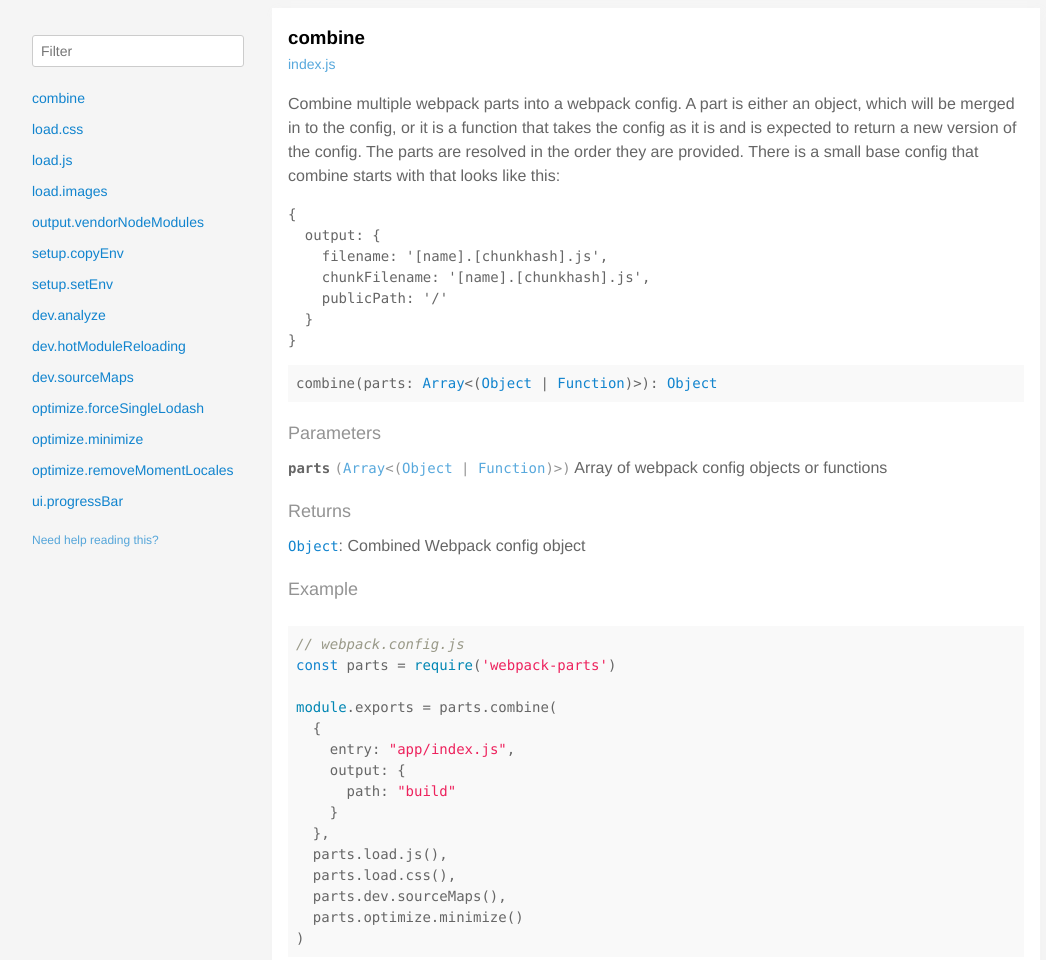
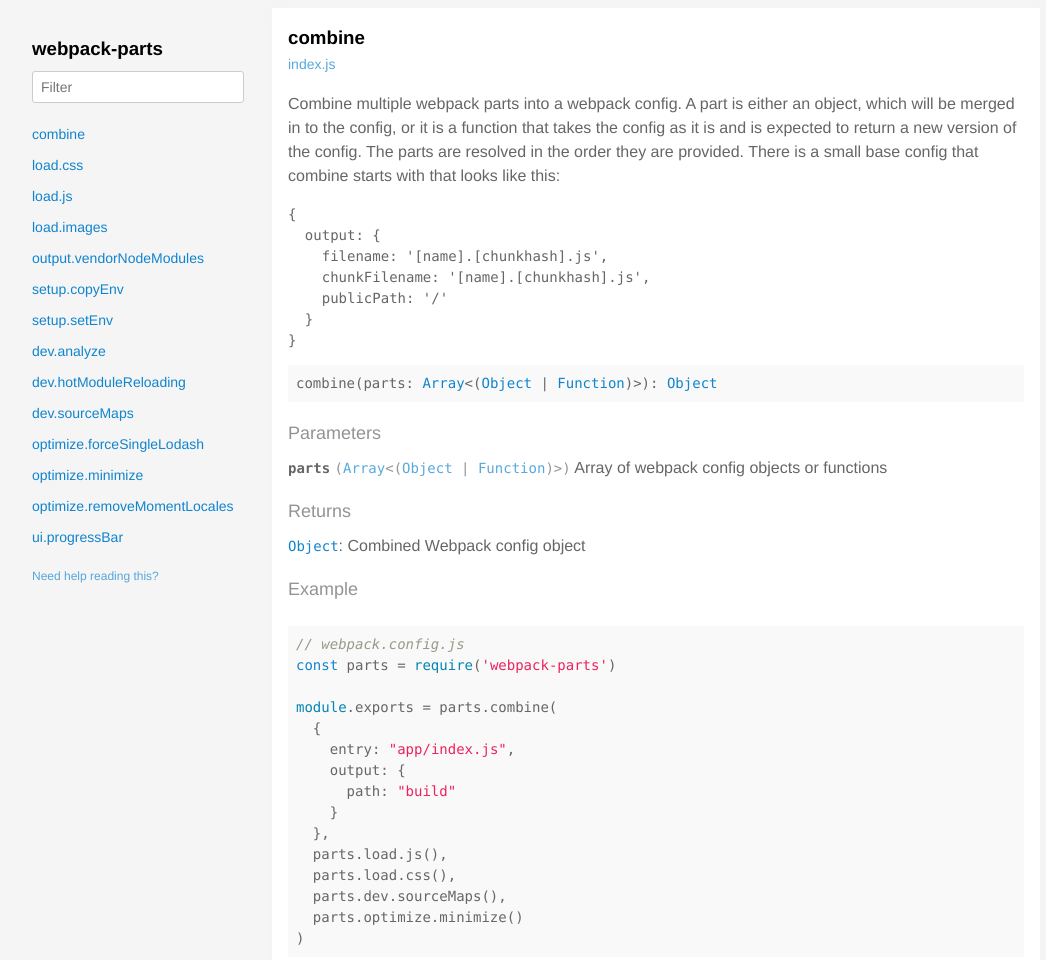
Before and after one commit to substantial/webpack-parts, a website: page docs/index.html in a window 1280 px wide. Shown: the top 960 px of the page, without its empty margins (112-1158 px from the left). Drawn offline with Linux system fonts and the light colour scheme.

Commit message:
Add name to docs

```diff
--- a/docs/index.html
+++ b/docs/index.html
@@ -2,7 +2,7 @@
 <html>
 <head>
   <meta charset='utf-8' />
-  <title>  | Documentation</title>
+  <title>webpack-parts  | Documentation</title>
   <meta name='viewport' content='width=device-width,initial-scale=1'>
   <link href='assets/bass.css' type='text/css' rel='stylesheet' />
   <link href='assets/style.css' type='text/css' rel='stylesheet' />
@@ -13,7 +13,7 @@
     <div class='clearfix md-mxn2'>
       <div class='fixed xs-hide fix-3 overflow-auto max-height-100'>
         <div class='py1 px2'>
-          <h3 class='mb0 no-anchor'></h3>
+          <h3 class='mb0 no-anchor'>webpack-parts</h3>
           <div class='mb1'><code></code></div>
           <input
             placeholder='Filter'
@@ -181,7 +181,7 @@
       combine
     </h3>
 
-      <a class='fr fill-darken0 round round pad1x quiet h5' href='https://github.com/substantial/webpack-parts/blob/2f53af4dc8a0cfdd1490d0e7ca881acd0b318dea/index.js#L56-L63'>
+      <a class='fr fill-darken0 round round pad1x quiet h5' href='https://github.com/substantial/webpack-parts/blob/21bbc7fd692891e3282c88bf2a5a866151f72797/index.js#L56-L63'>
       <span>index.js</span>
       </a>
 
@@ -282,7 +282,7 @@
       load.css
     </h3>
 
-      <a class='fr fill-darken0 round round pad1x quiet h5' href='https://github.com/substantial/webpack-parts/blob/2f53af4dc8a0cfdd1490d0e7ca881acd0b318dea/index.js#L105-L141'>
+      <a class='fr fill-darken0 round round pad1x quiet h5' href='https://github.com/substantial/webpack-parts/blob/21bbc7fd692891e3282c88bf2a5a866151f72797/index.js#L105-L141'>
       <span>index.js</span>
       </a>
 
@@ -388,7 +388,7 @@
       load.js
     </h3>
 
-      <a class='fr fill-darken0 round round pad1x quiet h5' href='https://github.com/substantial/webpack-parts/blob/2f53af4dc8a0cfdd1490d0e7ca881acd0b318dea/index.js#L153-L178'>
+      <a class='fr fill-darken0 round round pad1x quiet h5' href='https://github.com/substantial/webpack-parts/blob/21bbc7fd692891e3282c88bf2a5a866151f72797/index.js#L153-L178'>
       <span>index.js</span>
       </a>
 
@@ -486,7 +486,7 @@
       load.images
     </h3>
 
-      <a class='fr fill-darken0 round round pad1x quiet h5' href='https://github.com/substantial/webpack-parts/blob/2f53af4dc8a0cfdd1490d0e7ca881acd0b318dea/index.js#L193-L234'>
+      <a class='fr fill-darken0 round round pad1x quiet h5' href='https://github.com/substantial/webpack-parts/blob/21bbc7fd692891e3282c88bf2a5a866151f72797/index.js#L193-L234'>
       <span>index.js</span>
       </a>
 
@@ -597,7 +597,7 @@
       output.vendorNodeModules
     </h3>
 
-      <a class='fr fill-darken0 round round pad1x quiet h5' href='https://github.com/substantial/webpack-parts/blob/2f53af4dc8a0cfdd1490d0e7ca881acd0b318dea/index.js#L246-L256'>
+      <a class='fr fill-darken0 round round pad1x quiet h5' href='https://github.com/substantial/webpack-parts/blob/21bbc7fd692891e3282c88bf2a5a866151f72797/index.js#L246-L256'>
       <span>index.js</span>
       </a>
 
@@ -692,7 +692,7 @@
       setup.copyEnv
     </h3>
 
-      <a class='fr fill-darken0 round round pad1x quiet h5' href='https://github.com/substantial/webpack-parts/blob/2f53af4dc8a0cfdd1490d0e7ca881acd0b318dea/index.js#L268-L270'>
+      <a class='fr fill-darken0 round round pad1x quiet h5' href='https://github.com/substantial/webpack-parts/blob/21bbc7fd692891e3282c88bf2a5a866151f72797/index.js#L268-L270'>
       <span>index.js</span>
       </a>
 
@@ -757,7 +757,7 @@
       setup.setEnv
     </h3>
 
-      <a class='fr fill-darken0 round round pad1x quiet h5' href='https://github.com/substantial/webpack-parts/blob/2f53af4dc8a0cfdd1490d0e7ca881acd0b318dea/index.js#L283-L289'>
+      <a class='fr fill-darken0 round round pad1x quiet h5' href='https://github.com/substantial/webpack-parts/blob/21bbc7fd692891e3282c88bf2a5a866151f72797/index.js#L283-L289'>
       <span>index.js</span>
       </a>
 
@@ -823,7 +823,7 @@
       dev.analyze
     </h3>
 
-      <a class='fr fill-darken0 round round pad1x quiet h5' href='https://github.com/substantial/webpack-parts/blob/2f53af4dc8a0cfdd1490d0e7ca881acd0b318dea/index.js#L317-L323'>
+      <a class='fr fill-darken0 round round pad1x quiet h5' href='https://github.com/substantial/webpack-parts/blob/21bbc7fd692891e3282c88bf2a5a866151f72797/index.js#L317-L323'>
       <span>index.js</span>
       </a>
 
@@ -872,7 +872,7 @@
       dev.hotModuleReloading
     </h3>
 
-      <a class='fr fill-darken0 round round pad1x quiet h5' href='https://github.com/substantial/webpack-parts/blob/2f53af4dc8a0cfdd1490d0e7ca881acd0b318dea/index.js#L341-L364'>
+      <a class='fr fill-darken0 round round pad1x quiet h5' href='https://github.com/substantial/webpack-parts/blob/21bbc7fd692891e3282c88bf2a5a866151f72797/index.js#L341-L364'>
       <span>index.js</span>
       </a>
 
@@ -997,7 +997,7 @@
       dev.sourceMaps
     </h3>
 
-      <a class='fr fill-darken0 round round pad1x quiet h5' href='https://github.com/substantial/webpack-parts/blob/2f53af4dc8a0cfdd1490d0e7ca881acd0b318dea/index.js#L375-L380'>
+      <a class='fr fill-darken0 round round pad1x quiet h5' href='https://github.com/substantial/webpack-parts/blob/21bbc7fd692891e3282c88bf2a5a866151f72797/index.js#L375-L380'>
       <span>index.js</span>
       </a>
 
@@ -1093,7 +1093,7 @@
       optimize.forceSingleLodash
     </h3>
 
-      <a class='fr fill-darken0 round round pad1x quiet h5' href='https://github.com/substantial/webpack-parts/blob/2f53af4dc8a0cfdd1490d0e7ca881acd0b318dea/index.js#L393-L400'>
+      <a class='fr fill-darken0 round round pad1x quiet h5' href='https://github.com/substantial/webpack-parts/blob/21bbc7fd692891e3282c88bf2a5a866151f72797/index.js#L393-L400'>
       <span>index.js</span>
       </a>
 
@@ -1163,7 +1163,7 @@
       optimize.minimize
     </h3>
 
-      <a class='fr fill-darken0 round round pad1x quiet h5' href='https://github.com/substantial/webpack-parts/blob/2f53af4dc8a0cfdd1490d0e7ca881acd0b318dea/index.js#L408-L429'>
+      <a class='fr fill-darken0 round round pad1x quiet h5' href='https://github.com/substantial/webpack-parts/blob/21bbc7fd692891e3282c88bf2a5a866151f72797/index.js#L408-L429'>
       <span>index.js</span>
       </a>
 
@@ -1212,7 +1212,7 @@
       optimize.removeMomentLocales
     </h3>
 
-      <a class='fr fill-darken0 round round pad1x quiet h5' href='https://github.com/substantial/webpack-parts/blob/2f53af4dc8a0cfdd1490d0e7ca881acd0b318dea/index.js#L438-L442'>
+      <a class='fr fill-darken0 round round pad1x quiet h5' href='https://github.com/substantial/webpack-parts/blob/21bbc7fd692891e3282c88bf2a5a866151f72797/index.js#L438-L442'>
       <span>index.js</span>
       </a>
 
@@ -1262,7 +1262,7 @@
       ui.progressBar
     </h3>
 
-      <a class='fr fill-darken0 round round pad1x quiet h5' href='https://github.com/substantial/webpack-parts/blob/2f53af4dc8a0cfdd1490d0e7ca881acd0b318dea/index.js#L449-L451'>
+      <a class='fr fill-darken0 round round pad1x quiet h5' href='https://github.com/substantial/webpack-parts/blob/21bbc7fd692891e3282c88bf2a5a866151f72797/index.js#L449-L451'>
       <span>index.js</span>
       </a>
 
--- a/package.json
+++ b/package.json
@@ -11,7 +11,7 @@
   },
   "scripts": {
     "documentation:watch": "yarn documentation:build -- -w",
-    "documentation:build": "documentation build index.js --github -f html -o docs",
+    "documentation:build": "documentation build index.js --github -f html -o docs --name 'webpack-parts'",
     "format": "prettier --single-quote --trailing-comma es5 --write \"*.js\" && eslint --fix .",
     "lint": "eslint ."
   },
```
